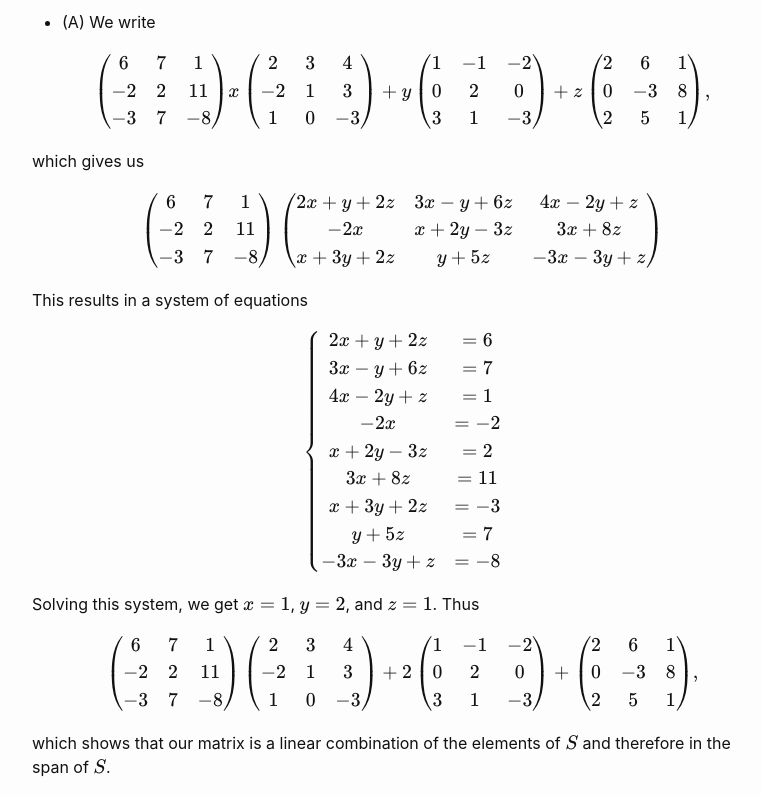
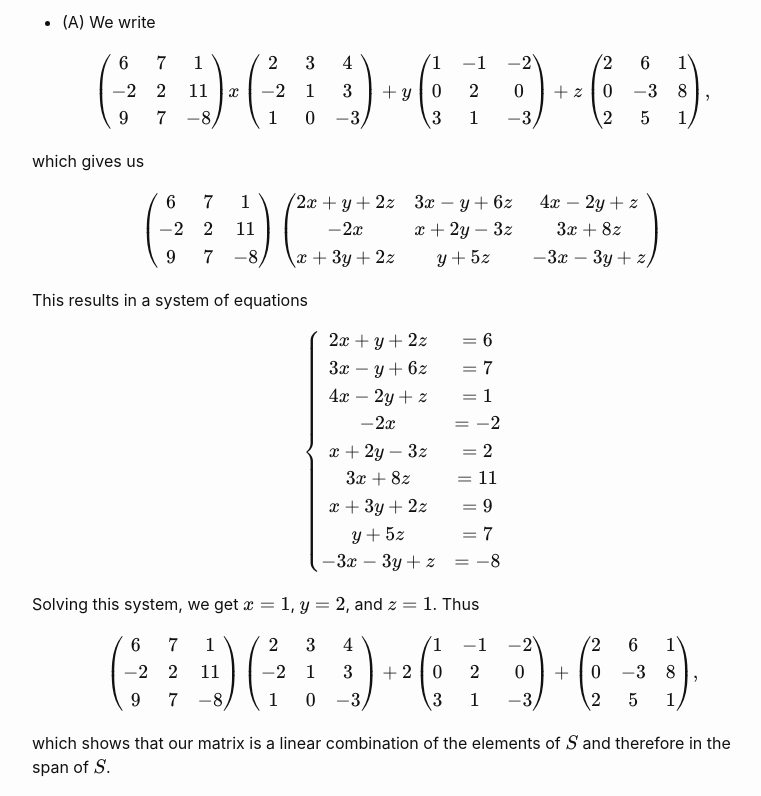
Before and after one commit to wcasper/math207spring2024, a Jekyll site: the page built from _exams/practice-exam2-soln.md, in a window 1280 px wide and 1400 px high, scrolled down 1781 px. Shown: the part 206-1002 px from the top of the window, without its empty margins (238-999 px from the left). Built offline with Jekyll 4.4.1, drawn with Linux system fonts in a browser that asks for light colours.

Commit message:
fixed typo

```diff
--- a/_exams/practice-exam2-soln.md
+++ b/_exams/practice-exam2-soln.md
@@ -67,14 +67,14 @@ is in the span.
 
 * (A) We write
 
-$$\left(\begin{array}{ccc} 6 & 7 & 1\\ -2 & 2 &11\\-3 & 7 & -8\end{array}\right)
+$$\left(\begin{array}{ccc} 6 & 7 & 1\\ -2 & 2 &11\\ 9 & 7 & -8\end{array}\right)
  x\left(\begin{array}{ccc} 2 & 3 & 4\\ -2 & 1 & 3\\ 1 & 0 & -3\end{array}\right)
 +y\left(\begin{array}{ccc} 1 &-1 &-2\\  0 & 2 & 0\\ 3 & 1 & -3\end{array}\right)
 +z\left(\begin{array}{ccc} 2 & 6 & 1\\  0 &-3 & 8\\ 2 & 5 &  1\end{array}\right),$$
 
 which gives us
 
-$$\left(\begin{array}{ccc} 6 & 7 & 1\\ -2 & 2 &11\\-3 & 7 & -8\end{array}\right)
+$$\left(\begin{array}{ccc} 6 & 7 & 1\\ -2 & 2 &11\\ 9 & 7 & -8\end{array}\right)
   \left(\begin{array}{ccc} 2x+y+2z & 3x-y+6z & 4x-2y+z\\ -2x & x+2y-3z & 3x+8z\\ x+3y+2z & y+5z & -3x-3y+z\end{array}\right)$$
 
 This results in a system of equations
@@ -86,7 +86,7 @@ $$\left\lbrace\begin{array}{cc}
 -2x     &=-2\\
 x+2y-3z &= 2\\
 3x+8z   &=11\\
-x+3y+2z &=-3\\
+x+3y+2z &= 9\\
 y+5z    &= 7\\
 -3x-3y+z &= -8
 \end{array}\right.$$
@@ -94,7 +94,7 @@ y+5z    &= 7\\
 Solving this system, we get $$x=1$$, $$y=2$$, and $$z=1$$.
 Thus
 
-$$\left(\begin{array}{ccc} 6 & 7 & 1\\ -2 & 2 &11\\-3 & 7 & -8\end{array}\right)
+$$\left(\begin{array}{ccc} 6 & 7 & 1\\ -2 & 2 &11\\ 9 & 7 & -8\end{array}\right)
    \left(\begin{array}{ccc} 2 & 3 & 4\\ -2 & 1 & 3\\ 1 & 0 & -3\end{array}\right)
 + 2\left(\begin{array}{ccc} 1 &-1 &-2\\  0 & 2 & 0\\ 3 & 1 & -3\end{array}\right)
 +  \left(\begin{array}{ccc} 2 & 6 & 1\\  0 &-3 & 8\\ 2 & 5 &  1\end{array}\right),$$
```
